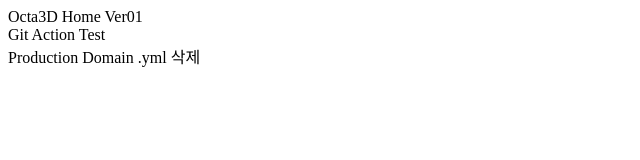
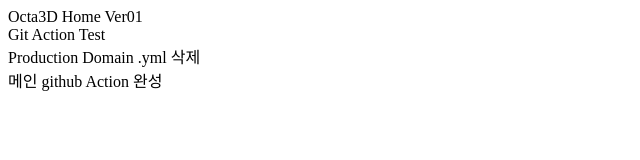
Before and after one commit to webdoli/octa3d, a website built with webpack: page packages/main/public/index.html in a window 1280 px wide. Shown: the whole page, without its empty margins (0-640 px from the left). Built offline with nearby package versions, Linux system fonts and the light colour scheme.

Commit message:
v0 main_ github Action Test

```diff
--- a/packages/main/public/index.html
+++ b/packages/main/public/index.html
@@ -9,5 +9,6 @@
     <div id="main-wrap"> Octa3D Home Ver01 </div>
     <div id="main-wrap"> Git Action Test </div>
     <div> Production Domain .yml 삭제 </div>
+    <div> 메인 github Action 완성 </div>
 </body>
 </html>
```
Also changed, not shown: .github/workflows/firebase-hosting-merge.yml.
